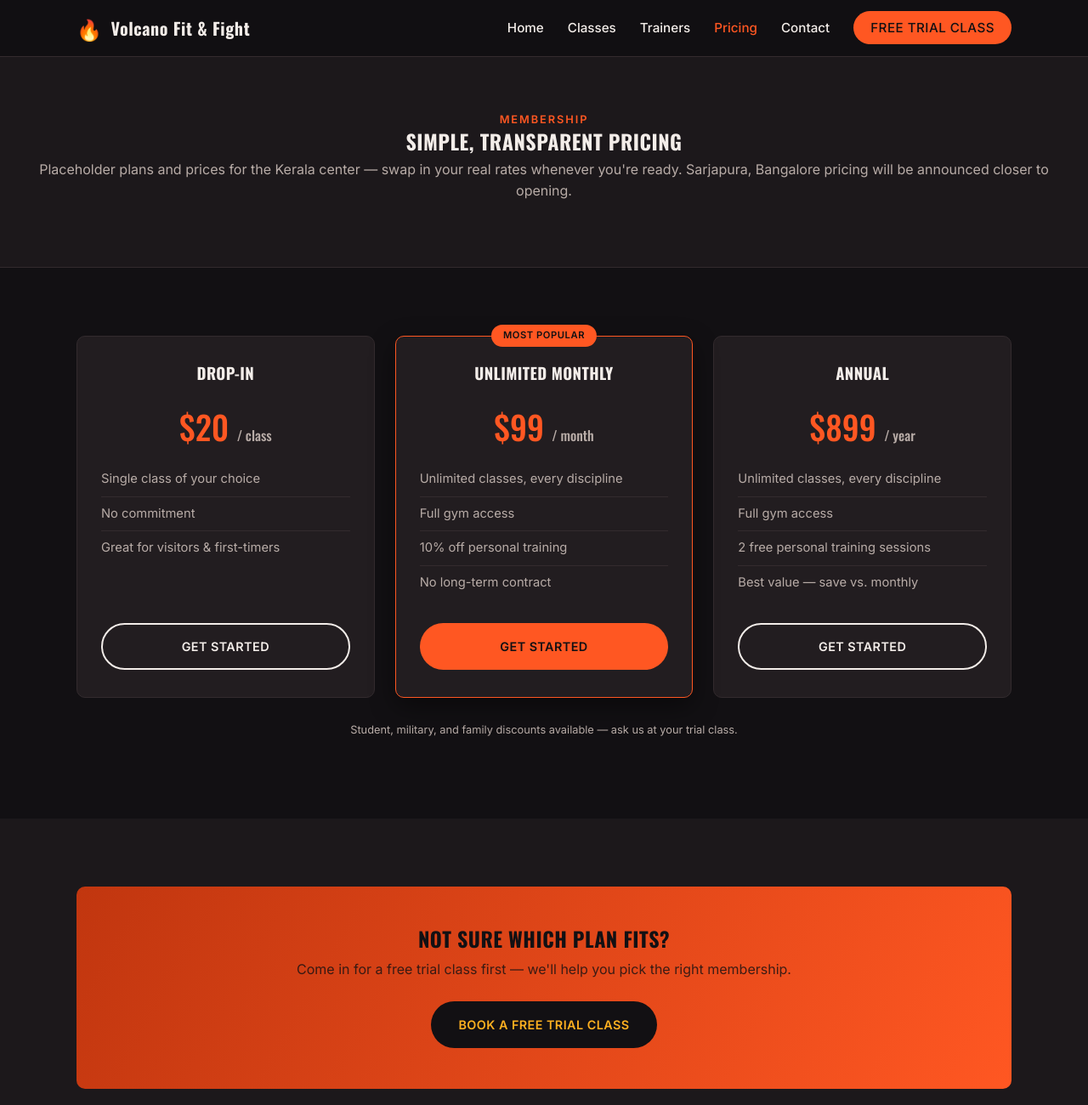
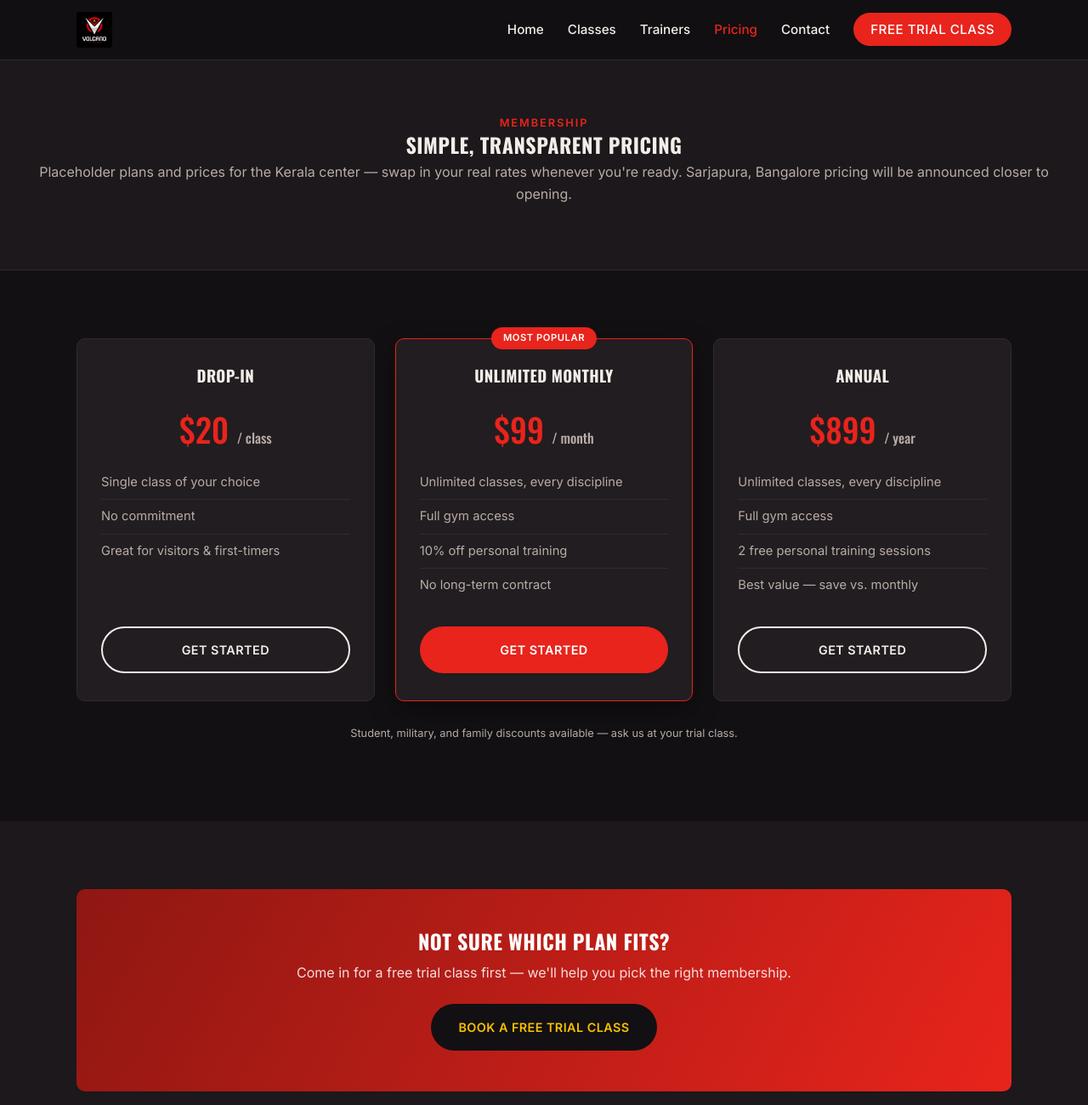
Before and after one commit to sreeragrv26/VolcanoFitandFight, a plain HTML site: page pricing.html in a window 1280 px wide. Shown: the top 1300 px of the page at 85% size. Drawn offline with nearby package versions, Linux system fonts and the light colour scheme.

Commit message:
Add real Volcano Fit and Fight logo and match theme to its palette
Rasterized the vector logo PDF (Downloads/new.pdf) into logo.png,
apple-touch-icon.png, and favicon-32.png, wired it into every page's
nav and <head>, and retuned the CSS accent colors from the emoji
placeholder orange to the logo's sampled red (#e8241c) and gold
(#f8c000), adjusting on-accent text to white where the darker red
needed it for contrast.

Co-Authored-By: Claude Sonnet 5 <noreply@anthropic.com>
Claude-Session: https://claude.ai/code/session_01WG9P9DZfn2maWxMJYjWGLT

```diff
--- a/classes.html
+++ b/classes.html
@@ -7,13 +7,15 @@
 <meta name="description" content="Explore Volcano Fit and Fight's weekly schedule in Koyilandy: Boxing, Kickboxing, Muay Thai, MMA, Karate, Judo, Wushu, and gym &amp; personal training for all levels.">
 <link rel="preconnect" href="https://fonts.googleapis.com">
 <link href="https://fonts.googleapis.com/css2?family=Oswald:wght@500;700&family=Inter:wght@400;500;600&display=swap" rel="stylesheet">
+<link rel="icon" type="image/png" href="images/favicon-32.png">
+<link rel="apple-touch-icon" href="images/apple-touch-icon.png">
 <link rel="stylesheet" href="css/styles.css">
 </head>
 <body>
 
 <header class="site-header">
   <nav class="nav">
-    <a href="index.html" class="brand"><span class="flame">&#128293;</span> Volcano Fit &amp; Fight</a>
+    <a href="index.html" class="brand"><img src="images/logo.png" alt="Volcano Fit and Fight"></a>
     <button class="nav-toggle" aria-label="Toggle menu">&#9776;</button>
     <ul class="nav-links">
       <li><a href="index.html">Home</a></li>
--- a/css/styles.css
+++ b/css/styles.css
@@ -6,9 +6,10 @@
   --card: #221d20;
   --text: #f3ede9;
   --text-dim: #b8aca7;
-  --accent: #ff5722;
-  --accent-2: #ffb020;
-  --accent-dark: #c1360f;
+  --accent: #e8241c;
+  --accent-2: #f8c000;
+  --accent-dark: #8f1712;
+  --on-accent: #ffffff;
   --border: #332b2e;
   --shadow: 0 10px 30px rgba(0, 0, 0, 0.45);
   --radius: 10px;
@@ -96,13 +97,13 @@ img {
   letter-spacing: 0.03em;
 }
 
+.brand img {
+  height: 42px;
+  width: auto;
+}
+
 .brand:hover {
   text-decoration: none;
-}
-
-.brand .flame {
-  color: var(--accent);
-  font-size: 1.5rem;
 }
 
 .nav-links {
@@ -127,7 +128,7 @@ img {
 
 .nav-cta {
   background: var(--accent);
-  color: #121013 !important;
+  color: var(--on-accent) !important;
   padding: 10px 20px;
   border-radius: 999px;
   font-weight: 700;
@@ -245,7 +246,7 @@ img {
 
 .btn-primary {
   background: var(--accent);
-  color: #121013;
+  color: var(--on-accent);
 }
 
 .btn-primary:hover {
@@ -411,7 +412,7 @@ img {
   left: 50%;
   transform: translateX(-50%);
   background: var(--accent);
-  color: #121013;
+  color: var(--on-accent);
   font-size: 0.7rem;
   font-weight: 700;
   text-transform: uppercase;
@@ -522,16 +523,16 @@ img {
   border-radius: var(--radius);
   padding: 48px 32px;
   text-align: center;
-  color: #121013;
+  color: var(--on-accent);
 }
 
 .cta-banner h2 {
-  color: #121013;
+  color: var(--on-accent);
   margin-bottom: 10px;
 }
 
 .cta-banner p {
-  color: rgba(18, 16, 19, 0.8);
+  color: rgba(255, 255, 255, 0.85);
   margin-bottom: 24px;
 }
 
--- a/pricing.html
+++ b/pricing.html
@@ -7,13 +7,15 @@
 <meta name="description" content="Membership plans at Volcano Fit and Fight, Koyilandy's unisex gym, fitness, and martial arts centre offering Boxing, Kickboxing, Muay Thai, MMA, Karate, Judo, Wushu, and personal training.">
 <link rel="preconnect" href="https://fonts.googleapis.com">
 <link href="https://fonts.googleapis.com/css2?family=Oswald:wght@500;700&family=Inter:wght@400;500;600&display=swap" rel="stylesheet">
+<link rel="icon" type="image/png" href="images/favicon-32.png">
+<link rel="apple-touch-icon" href="images/apple-touch-icon.png">
 <link rel="stylesheet" href="css/styles.css">
 </head>
 <body>
 
 <header class="site-header">
   <nav class="nav">
-    <a href="index.html" class="brand"><span class="flame">&#128293;</span> Volcano Fit &amp; Fight</a>
+    <a href="index.html" class="brand"><img src="images/logo.png" alt="Volcano Fit and Fight"></a>
     <button class="nav-toggle" aria-label="Toggle menu">&#9776;</button>
     <ul class="nav-links">
       <li><a href="index.html">Home</a></li>
```
Also changed, not shown: contact.html (+3 -1 lines), index.html (+3 -1 lines), trainers.html (+3 -1 lines), images/apple-touch-icon.png (added), images/favicon-32.png (added), images/logo.png (added).
